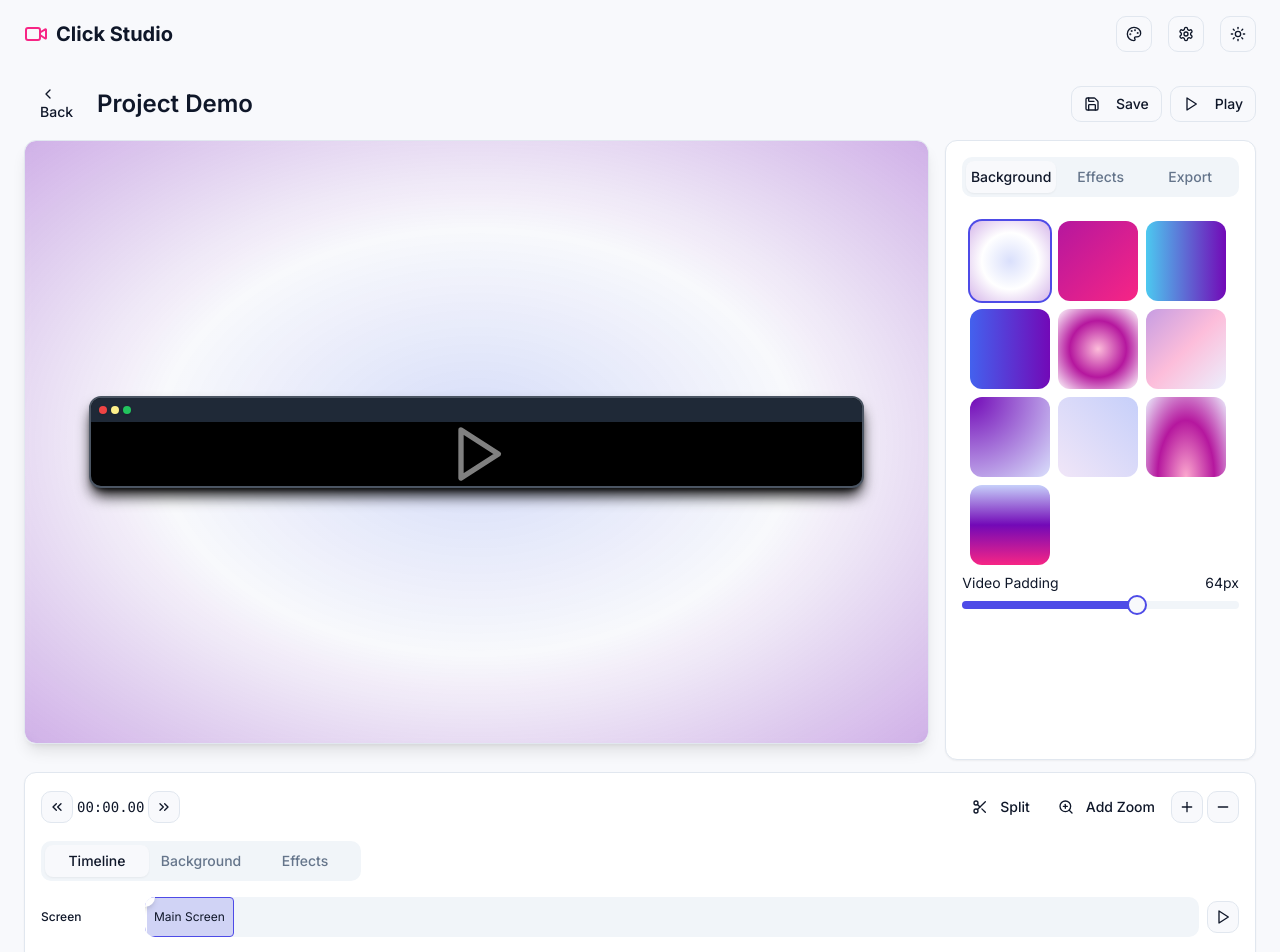
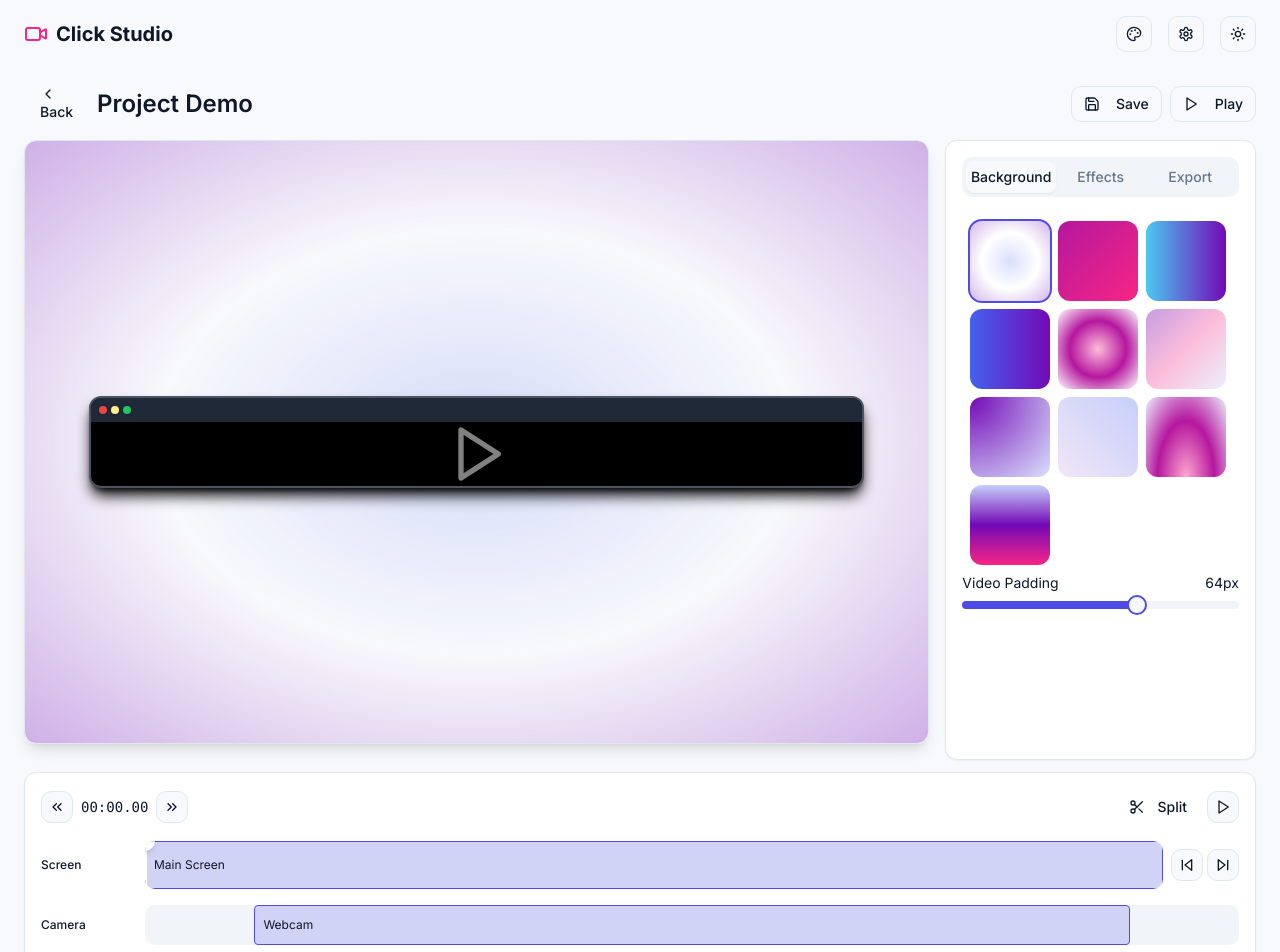
Before and after one commit to MaskYray/click-capture-studio, a React (Vite) app: page /editor/1 in a window 1280 px wide. Shown: the top 952 px of the page. Built offline with nearby package versions, Linux system fonts and the light colour scheme.

Commit message:
Fix: Timeline editor issues and improvements
- Fixed seeking and split functionality.
- Improved timeline representation and editing tools.
- Removed background and effects tabs.

```diff
--- a/src/components/timeline-editor.tsx
+++ b/src/components/timeline-editor.tsx
@@ -1,46 +1,31 @@
 
 import * as React from "react";
-import { ChevronsLeft, ChevronsRight, Scissors, Plus, Minus, MousePointer, ZoomIn, Play, Pause } from "lucide-react";
+import { ChevronsLeft, ChevronsRight, Scissors, Play, Pause, SkipBack, SkipForward, Trash } from "lucide-react";
 import { Slider } from "@/components/ui/slider";
 import { Button } from "@/components/ui/button";
-import { Tabs, TabsContent, TabsList, TabsTrigger } from "@/components/ui/tabs";
+import { formatTimeDisplay } from "@/utils/videoExport";
 
 interface TimelineEditorProps {
   duration: number;
   currentTime: number;
   onTimeChange: (time: number) => void;
-  backgrounds: string[];
-  setSelectedBackground: (index: number) => void;
-  selectedBackground: number;
-  setPadding: (padding: number) => void;
-  padding: number;
   onSplitVideo: () => void;
   splitPoints: number[];
   isPlaying: boolean;
   onPlayPause: () => void;
+  onDeleteSplit?: (index: number) => void;
 }
 
 export function TimelineEditor({
   duration,
   currentTime,
   onTimeChange,
-  backgrounds,
-  setSelectedBackground,
-  selectedBackground,
-  setPadding,
-  padding,
   onSplitVideo,
   splitPoints,
   isPlaying,
-  onPlayPause
+  onPlayPause,
+  onDeleteSplit
 }: TimelineEditorProps) {
-  const formatTime = (seconds: number) => {
-    const mins = Math.floor(seconds / 60);
-    const secs = Math.floor(seconds % 60);
-    const ms = Math.floor((seconds % 1) * 100);
-    return `${mins.toString().padStart(2, "0")}:${secs.toString().padStart(2, "0")}.${ms.toString().padStart(2, "0")}`;
-  };
-
   const handleSeekBack = () => {
     const newTime = Math.max(0, currentTime - 5);
     onTimeChange(newTime);
@@ -51,68 +36,56 @@ export function TimelineEditor({
     onTimeChange(newTime);
   };
 
+  // Find the nearest split point to jump to
+  const jumpToPreviousSplit = () => {
+    const previousSplits = splitPoints.filter(point => point < currentTime);
+    if (previousSplits.length > 0) {
+      const nearestSplit = Math.max(...previousSplits);
+      onTimeChange(nearestSplit);
+    } else {
+      onTimeChange(0); // Jump to beginning if no previous splits
+    }
+  };
+
+  const jumpToNextSplit = () => {
+    const nextSplits = splitPoints.filter(point => point > currentTime);
+    if (nextSplits.length > 0) {
+      const nearestSplit = Math.min(...nextSplits);
+      onTimeChange(nearestSplit);
+    } else if (duration) {
+      onTimeChange(duration); // Jump to end if no next splits
+    }
+  };
+
+  const handleDeleteSplit = (index: number, e: React.MouseEvent) => {
+    e.stopPropagation();
+    if (onDeleteSplit) {
+      onDeleteSplit(index);
+    }
+  };
+
   return (
     <div className="bg-card rounded-lg border shadow-sm p-4 w-full">
       <div className="flex items-center justify-between mb-4">
-        <div className="flex items-center space-x-1">
+        <div className="flex items-center space-x-2">
           <Button variant="outline" size="icon" className="h-8 w-8" onClick={handleSeekBack}>
             <ChevronsLeft className="h-4 w-4" />
           </Button>
-          <span className="font-mono text-sm">{formatTime(currentTime)}</span>
+          <span className="font-mono text-sm">{formatTimeDisplay(currentTime)}</span>
           <Button variant="outline" size="icon" className="h-8 w-8" onClick={handleSeekForward}>
             <ChevronsRight className="h-4 w-4" />
           </Button>
         </div>
-        <div className="flex items-center space-x-1">
-          <Button variant="ghost" size="sm" onClick={onSplitVideo}>
+        <div className="flex items-center space-x-2">
+          <Button
+            variant="ghost"
+            size="sm"
+            onClick={onSplitVideo}
+            disabled={isPlaying}
+          >
             <Scissors className="h-4 w-4 mr-1" />
             Split
           </Button>
-          <Button variant="ghost" size="sm">
-            <ZoomIn className="h-4 w-4 mr-1" />
-            Add Zoom
-          </Button>
-          <Button variant="outline" size="icon" className="h-8 w-8">
-            <Plus className="h-4 w-4" />
-          </Button>
-          <Button variant="outline" size="icon" className="h-8 w-8">
-            <Minus className="h-4 w-4" />
-          </Button>
-        </div>
-      </div>
-
-      <Tabs defaultValue="timeline" className="w-full">
-        <TabsList className="grid grid-cols-3 mb-4 max-w-xs">
-          <TabsTrigger value="timeline">Timeline</TabsTrigger>
-          <TabsTrigger value="background">Background</TabsTrigger>
-          <TabsTrigger value="effects">Effects</TabsTrigger>
-        </TabsList>
-
-        <TabsContent value="timeline" className="mt-0">
-          <div className="space-y-4">
-            <div className="flex items-center space-x-2">
-              <span className="text-xs font-medium w-24">Screen</span>
-              <div className="timeline-track flex-1 relative bg-secondary h-10 rounded-md">
-                <div className="timeline-clip absolute top-0 left-0 bottom-0 bg-primary/20 border border-primary rounded">
-                  <div className="px-2 h-full flex items-center text-xs">Main Screen</div>
-                </div>
-                {splitPoints.map((point, index) => (
-                  <div
-                    key={index}
-                    className="absolute top-0 bottom-0 w-0.5 bg-red-500 z-10"
-                    style={{ left: `${(point / duration) * 100}%` }}
-                    title={`Split at ${formatTime(point)}`}
-                  >
-                    <div className="absolute top-[-8px] left-[-8px] bg-red-500 w-4 h-4 rounded-full"></div>
-                  </div>
-                ))}
-                <div
-                  className="absolute top-0 bottom-0 w-0.5 bg-white z-20"
-                  style={{ left: `${(currentTime / duration) * 100}%` }}
-                >
-                  <div className="absolute top-[-10px] left-[-10px] bg-white w-5 h-5 rounded-full shadow-md"></div>
-                </div>
-              </div>
           <Button
             variant="outline"
             size="icon"
@@ -121,6 +94,52 @@ export function TimelineEditor({
           >
             {isPlaying ? <Pause className="h-4 w-4" /> : <Play className="h-4 w-4" />}
           </Button>
+        </div>
+      </div>
+
+      <div className="space-y-4">
+        {/* Timeline tracks */}
+        <div className="flex items-center space-x-2">
+          <span className="text-xs font-medium w-24">Screen</span>
+          <div className="timeline-track flex-1 relative bg-secondary h-12 rounded-md">
+            <div className="timeline-clip absolute top-0 left-0 bottom-0 right-0 bg-primary/20 border border-primary rounded">
+              <div className="px-2 h-full flex items-center text-xs">Main Screen</div>
+            </div>
+            {splitPoints.map((point, index) => (
+              <div
+                key={index}
+                className="absolute top-0 bottom-0 w-0.5 bg-red-500 z-10 cursor-pointer"
+                style={{ left: `${(point / (duration || 1)) * 100}%` }}
+                title={`Split at ${formatTimeDisplay(point)}`}
+                onClick={() => onTimeChange(point)}
+              >
+                <div className="absolute top-[-8px] left-[-8px] bg-red-500 w-4 h-4 rounded-full flex items-center justify-center group">
+                  <Button
+                    variant="ghost"
+                    size="icon"
+                    className="absolute h-6 w-6 opacity-0 group-hover:opacity-100 bg-red-600 rounded-full -right-6 -top-1"
+                    onClick={(e) => handleDeleteSplit(index, e)}
+                  >
+                    <Trash className="h-3 w-3 text-white" />
+                  </Button>
+                </div>
+              </div>
+            ))}
+            <div
+              className="absolute top-0 bottom-0 w-0.5 bg-white z-20"
+              style={{ left: `${((currentTime || 0) / (duration || 1)) * 100}%` }}
+            >
+              <div className="absolute top-[-10px] left-[-10px] bg-white w-5 h-5 rounded-full shadow-md"></div>
+            </div>
+          </div>
+          <div className="flex space-x-1">
+            <Button variant="outline" size="icon" className="h-8 w-8" onClick={jumpToPreviousSplit}>
+              <SkipBack className="h-4 w-4" />
+            </Button>
+            <Button variant="outline" size="icon" className="h-8 w-8" onClick={jumpToNextSplit}>
+              <SkipForward className="h-4 w-4" />
+            </Button>
+          </div>
         </div>
 
         <div className="flex items-center space-x-2">
@@ -143,77 +162,17 @@ export function TimelineEditor({
 
         <div className="pt-2">
           <Slider
-                value={[currentTime]}
-                max={duration}
+            value={[currentTime || 0]}
+            max={duration || 100}
             step={0.01}
             onValueChange={([value]) => onTimeChange(value)}
           />
           <div className="flex justify-between text-xs text-muted-foreground mt-1">
-                <span>00:00</span>
-                <span>{formatTime(duration)}</span>
+            <span>00:00.00</span>
+            <span>{formatTimeDisplay(duration)}</span>
           </div>
         </div>
       </div>
-        </TabsContent>
-
-        <TabsContent value="background" className="mt-0">
-          <div className="flex flex-row flex-wrap justify-start p-2 gap-2">
-            {backgrounds.map((bg, index) => (
-              <button
-                key={index}
-                className={`rounded-lg h-[80px] min-w-[80px] cursor-pointer ${bg} ${selectedBackground === index ? 'ring-2 ring-primary' : ''
-                  }`}
-                onClick={() => setSelectedBackground(index)}
-              />
-            ))}
-          </div>
-
-          <div className="mb-4 space-y-2">
-            <div className="flex justify-between text-sm">
-              <span>Video Padding</span>
-              <span>{padding}px</span>
-            </div>
-            <Slider
-              value={[padding]}
-              min={0}
-              max={64}
-              step={4}
-              onValueChange={([value]) => setPadding(value)}
-            />
-          </div>
-        </TabsContent>
-
-        <TabsContent value="effects" className="mt-0">
-          <div className="space-y-4">
-            <div className="flex flex-col space-y-2">
-              <h3 className="text-sm font-medium">Zoom on Click</h3>
-              <div className="flex items-center space-x-4">
-                <Button variant="outline" size="sm" className="flex-1">Off</Button>
-                <Button variant="outline" size="sm" className="flex-1">Low</Button>
-                <Button variant="outline" size="sm" className="flex-1">Medium</Button>
-                <Button variant="outline" size="sm" className="flex-1">High</Button>
-              </div>
-            </div>
-
-            <div className="flex flex-col space-y-2">
-              <h3 className="text-sm font-medium">Cursor Effects</h3>
-              <div className="flex items-center space-x-4">
-                <Button variant="outline" size="sm" className="flex-1">
-                  <MousePointer className="h-4 w-4 mr-2" />
-                  Normal
-                </Button>
-                <Button variant="outline" size="sm" className="flex-1">
-                  <div className="relative">
-                    <MousePointer className="h-4 w-4 mr-2" />
-                    <div className="absolute inset-0 animate-pulse opacity-70"></div>
-                  </div>
-                  Highlight
-                </Button>
-              </div>
-            </div>
-          </div>
-        </TabsContent>
-      </Tabs>
     </div>
   );
 }
--- a/src/pages/Editor.tsx
+++ b/src/pages/Editor.tsx
@@ -10,7 +10,7 @@ import { Slider } from "@/components/ui/slider";
 import { toast } from "sonner";
 import { BackgroundEffectEditor } from "@/components/background-effects-editor";
 import { VideoPreview } from "@/components/video-preview/VideoPreview";
-import { exportVideo } from "@/utils/videoExport";
+import { exportVideo, formatTimeDisplay } from "@/utils/videoExport";
 
 export default function Editor() {
   const { id } = useParams<{ id: string }>();
@@ -27,6 +27,7 @@ export default function Editor() {
   const [isPlaying, setIsPlaying] = React.useState(false);
   const [splitPoints, setSplitPoints] = React.useState<number[]>([]);
   const videoContainerRef = React.useRef<HTMLDivElement>(null);
+  const [videoDuration, setVideoDuration] = React.useState(0);
 
   const backgrounds = [
     // Soft radial with a bluish glow
@@ -68,35 +69,33 @@ export default function Editor() {
       const url = URL.createObjectURL(recordedBlob);
       setVideoUrl(url);
 
-      if (videoRef.current) {
-        videoRef.current.ontimeupdate = () => {
-          if (videoRef.current) {
-            setCurrentTime(videoRef.current.currentTime);
-          }
-          const relevantPositions = mousePositions.filter(
-            pos => Math.abs(pos.timestamp - (currentTime * 1000)) < 100
-          );
-
-          if (relevantPositions.length > 0) {
-            const lastPosition = relevantPositions[relevantPositions.length - 1];
-            const scale = 1.2; // Zoom scale factor
-            if (videoRef.current) {
-              videoRef.current.style.transform = `scale(${scale})`;
-              videoRef.current.style.transformOrigin = `${lastPosition.x}px ${lastPosition.y}px`;
-            }
-          } else {
-            if (videoRef.current) {
-              videoRef.current.style.transform = 'scale(1)';
-            }
-          }
-        };
-      }
-
       return () => URL.revokeObjectURL(url);
     }
   }, []);
 
-  const videoDuration = videoRef.current?.duration || 45;
+  React.useEffect(() => {
+    const handleLoadedMetadata = () => {
+      if (videoRef.current) {
+        setVideoDuration(videoRef.current.duration);
+      }
+    };
+
+    const videoElement = videoRef.current;
+    if (videoElement) {
+      videoElement.addEventListener('loadedmetadata', handleLoadedMetadata);
+
+      // If already loaded
+      if (videoElement.readyState >= 1) {
+        setVideoDuration(videoElement.duration);
+      }
+    }
+
+    return () => {
+      if (videoElement) {
+        videoElement.removeEventListener('loadedmetadata', handleLoadedMetadata);
+      }
+    };
+  }, [videoRef.current]);
 
   const handleExport = async (format: string, quality: string, ratio: string) => {
     try {
@@ -128,24 +127,26 @@ export default function Editor() {
   const handleSplitVideo = () => {
     if (videoRef.current && currentTime > 0) {
       setSplitPoints((prev) => {
-        // Check if the split point already exists
-        if (!prev.includes(currentTime)) {
+        // Check if the split point already exists or is very close to existing one
+        const existingPoint = prev.find(point => Math.abs(point - currentTime) < 0.1);
+        if (!existingPoint) {
           return [...prev, currentTime].sort((a, b) => a - b);
         }
         return prev;
       });
-      toast.success(`Split added at ${formatTime(currentTime)}`);
+      toast.success(`Split added at ${formatTimeDisplay(currentTime)}`);
     }
   };
 
-  const formatTime = (seconds: number) => {
-    const mins = Math.floor(seconds / 60);
-    const secs = Math.floor(seconds % 60);
-    const ms = Math.floor((seconds % 1) * 100);
-    return `${mins.toString().padStart(2, "0")}:${secs.toString().padStart(2, "0")}.${ms.toString().padStart(2, "0")}`;
+  const handleDeleteSplit = (index: number) => {
+    setSplitPoints(prev => prev.filter((_, i) => i !== index));
+    toast.success("Split point removed");
   };
 
   const handleTimeChange = (time: number) => {
+    if (isNaN(time) || !isFinite(time)) {
+      time = 0;
+    }
     setCurrentTime(time);
     if (videoRef.current) {
       videoRef.current.currentTime = time;
@@ -164,23 +165,33 @@ export default function Editor() {
   };
 
   React.useEffect(() => {
-    const handleVideoEnded = () => {
-      setIsPlaying(false);
+    const handleVideoEvents = () => {
+      if (videoRef.current) {
+        // Update current time on timeupdate
+        videoRef.current.ontimeupdate = () => {
+          if (videoRef.current) {
+            setCurrentTime(videoRef.current.currentTime);
+          }
+        };
+
+        // Handle video ended
+        videoRef.current.onended = () => {
+          setIsPlaying(false);
+        };
+      }
     };
 
-    const videoElement = videoRef.current;
-    if (videoElement) {
-      videoElement.addEventListener('ended', handleVideoEnded);
-    }
+    handleVideoEvents();
 
     return () => {
-      if (videoElement) {
-        videoElement.removeEventListener('ended', handleVideoEnded);
+      if (videoRef.current) {
+        videoRef.current.ontimeupdate = null;
+        videoRef.current.onended = null;
       }
     };
-  }, [videoRef]);
+  }, [videoRef.current]);
 
-  let timeOut;
+  let timeOut: NodeJS.Timeout;
 
   return (
     <div className="flex flex-col min-h-screen">
@@ -301,15 +312,11 @@ export default function Editor() {
               duration={videoDuration}
               currentTime={currentTime}
               onTimeChange={handleTimeChange}
-              backgrounds={backgrounds}
-              selectedBackground={selectedBackground}
-              setSelectedBackground={setSelectedBackground}
-              padding={padding}
-              setPadding={setPadding}
               onSplitVideo={handleSplitVideo}
               splitPoints={splitPoints}
               isPlaying={isPlaying}
               onPlayPause={togglePlayPause}
+              onDeleteSplit={handleDeleteSplit}
             />
           </div>
         </div>
--- a/src/utils/videoExport.ts
+++ b/src/utils/videoExport.ts
@@ -1,6 +1,16 @@
 
 import html2canvas from "html2canvas";
 import { toast } from "sonner";
+
+export const formatTimeDisplay = (seconds: number): string => {
+  if (isNaN(seconds) || !isFinite(seconds)) {
+    return "00:00.00";
+  }
+  const mins = Math.floor(seconds / 60);
+  const secs = Math.floor(seconds % 60);
+  const ms = Math.floor((seconds % 1) * 100);
+  return `${mins.toString().padStart(2, "0")}:${secs.toString().padStart(2, "0")}.${ms.toString().padStart(2, "0")}`;
+};
 
 export const exportVideo = async (
   videoRef: HTMLVideoElement,
@@ -72,9 +82,9 @@ export const exportVideo = async (
       videoRef.play();
 
       let lastProgress = 10;
-      const totalDuration = videoRef.duration;
+      const totalDuration = videoRef.duration || 0; // Ensure duration is valid
       const progressInterval = setInterval(() => {
-        if (videoRef) {
+        if (videoRef && totalDuration > 0) { // Make sure duration is valid
           const currentProgress = 10 + (videoRef.currentTime / totalDuration) * 85;
           lastProgress = Math.min(95, currentProgress);
           onProgress(Math.floor(lastProgress));
```
Lines whose indentation alone changed are shown as unchanged.
